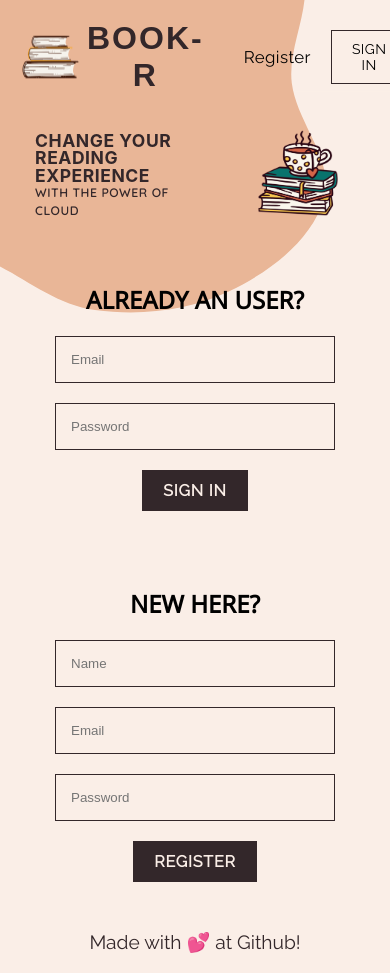
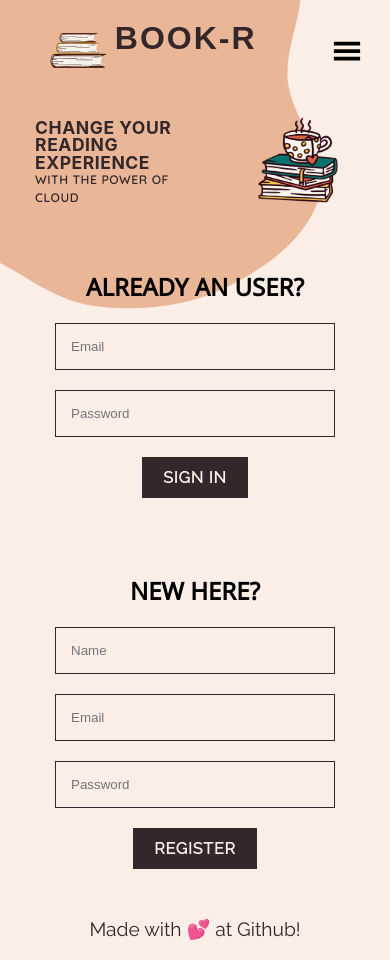
Before and after one commit to palakjain21/bookr, a React (Create React App) app: page / in a window 390 px wide. Built offline with nearby package versions, Linux system fonts and the light colour scheme; a web font is replaced by a local one.

Commit message:
Added hamburger menu

```diff
--- a/package.json
+++ b/package.json
@@ -12,6 +12,7 @@
     "@types/react-dom": "^17.0.0",
     "react": "^17.0.2",
     "react-dom": "^17.0.2",
+    "react-icons": "^4.2.0",
     "react-scripts": "4.0.3",
     "sass": "^1.32.12",
     "typescript": "^4.1.2",
--- a/src/components/Header/Header.scss
+++ b/src/components/Header/Header.module.scss
@@ -1,8 +1,6 @@
 .header {
   display: flex;
   justify-content: space-around;
-  // padding: 10px;
-
   font-family: Raleway, sans-serif;
   font-size: 14px;
   align-items: center;
@@ -50,15 +48,36 @@
       font-size: 1.2em;
     }
   }
+
+  .burger {
+    visibility: hidden;
+    display: none;
+  }
+
+  .hamburger {
+    visibility: hidden;
+    display: none;
+  }
 }
 
-@media screen and (min-width: 0px) and (max-width: 500px) {
-  .Header {
-    display: block;
-  }
+@media screen and (max-width: 600px) {
+  .header {
+    visibility: visible;
 
-  .navbar {
-    display: block;
-    text-align: left;
+    .navbar {
+      visibility: hidden;
+      text-align: left;
+      display: none;
+    }
+
+    .hamburger {
+      visibility: visible;
+      display: flex;
+    }
+
+    .burger {
+      visibility: visible;
+      display: flex;
+    }
   }
 }
--- a/src/components/Header/Header.tsx
+++ b/src/components/Header/Header.tsx
@@ -1,18 +1,35 @@
-import './Header.scss';
+import { useState} from 'react';
+import styles from  './Header.module.scss';
 import logo from '../../assets/logo.png';
+import {GiHamburgerMenu} from "react-icons/gi";
+import { IconContext } from 'react-icons';
+import Menu from '../Menu/Menu';
 
 function Header() {
+  const [isMenuOpen, setMenu ] = useState(false)
   return (
-    <nav className="header">
-      <div className="logo">
+    <>
+    <div style={{ position: 'fixed'}}>
+     {isMenuOpen ? <Menu isMenu={isMenuOpen} closeMenu={setMenu} /> : null}
+    </div>
+    <nav className={styles.header}>
+      <div className={styles.logo}>
         <img src={logo} alt="logo" />
         <span>BOOK-R</span>
       </div>
-      <div className="navbar">
-        <p className="register ">Register</p>
-        <p className="signin ">SIGN IN</p>
+      <div className={styles.navbar}>
+        <p className={styles.register}>Register</p>
+        <p className={styles.signin }>SIGN IN</p>
+      </div>
+      <div className={styles.burger} onClick={()=> setMenu(true)}>
+        <IconContext.Provider
+                    value={{ size: '30px', color: 'black' }}
+        >
+          <GiHamburgerMenu className={styles.hamburger} />
+        </IconContext.Provider>
       </div>
     </nav>
+    </>
   );
 }
 
--- /dev/null
+++ b/src/components/Menu/Menu.module.scss
@@ -0,0 +1,47 @@
+.signin {
+  padding: 10px 20px;
+  margin-top: 1.5rem;
+  font-size: 1.2em;
+
+  &:hover {
+    background-color: var(--headline-color);
+    color: #faeee7;
+  }
+}
+
+.register {
+  margin-left: 0.6rem;
+  font-size: 1.2em;
+  padding: 10px 20px;
+  text-align: center;
+
+  &:hover {
+    background-color: var(--headline-color);
+    color: #faeee7;
+  }
+}
+
+.box {
+  width: 100vw;
+  height: 15rem;
+  background-color: var(--headline-color);
+  margin-top: 0.7rem;
+  filter: contrast(60%);
+}
+
+.menu {
+  float: right;
+  margin-right: 0.9rem;
+  background-color: var(--headline-color);
+  margin-top: 1rem;
+}
+
+.menuClose {
+  float: right;
+  margin-right: 1rem;
+}
+
+.options {
+  float: left;
+  margin-top: 4rem;
+}
--- /dev/null
+++ b/src/components/Menu/Menu.tsx
@@ -0,0 +1,37 @@
+import styles from './Menu.module.scss';
+import { IconContext } from 'react-icons';
+import { AiOutlineCloseSquare } from 'react-icons/ai';
+
+interface Props {
+  isMenu: boolean;
+  closeMenu: React.Dispatch<React.SetStateAction<boolean>>;
+}
+
+const Menu = ( {isMenu, closeMenu }:Props) => {
+
+    return (
+    <>
+      {isMenu ? (
+        <>
+          <div className={styles.box}>
+            <div className={styles.menu}>
+              <div className={styles.menuClose} onClick={() => closeMenu(false)}>
+                  <IconContext.Provider
+                    value={{ size: '35px', color: 'black',  }}
+                  >
+                    <AiOutlineCloseSquare />
+                  </IconContext.Provider>
+              </div>
+            </div>
+            <div className={styles.options}>
+             <p className={styles.register}>REGISTER</p>
+              <p className={styles.signin}>SIGN IN</p>
+            </div >
+          </div>
+       </>
+      ) : false}
+    </>
+  );
+};
+
+export default Menu;
```
Also changed, not shown: 1 other file (tests, documents, lock files or other folders).
